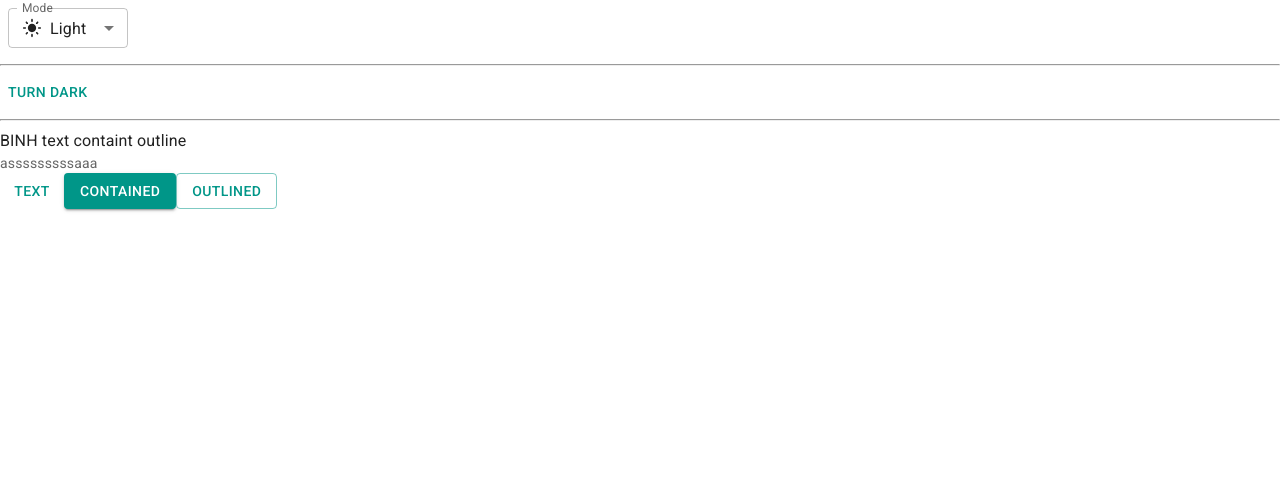
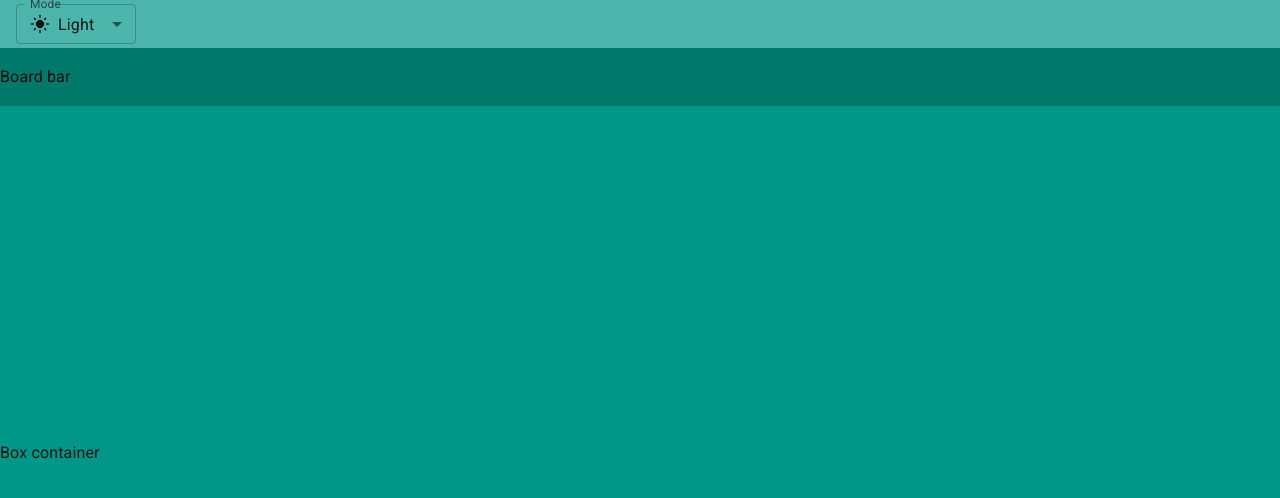
Before and after one commit to binhtdnd/trello-web2, a React (Vite) app: page / in a window 1280 px wide. Shown: the top 498 px of the page. Built offline with nearby package versions, Linux system fonts and the light colour scheme.

Commit message:
phan chia AppBar BoardBar Content / them bien Treloo:  ben theme

```diff
--- a/index.html
+++ b/index.html
@@ -4,7 +4,7 @@
     <meta charset="UTF-8" />
     <link rel="icon" type="image/svg+xml" href="/vite.svg" />
     <meta name="viewport" content="width=device-width, initial-scale=1.0" />
-    <title>Vite + React</title>
+    <title>Trello Alice</title>
 
     <link rel="stylesheet" href="https://fonts.googleapis.com/css?family=Roboto:300,400,500,700&display=swap" />
 
--- a/src/App.jsx
+++ b/src/App.jsx
@@ -1,7 +1,3 @@
-import Button from '@mui/material/Button'
-
-import  Typography  from '@mui/material/Typography'
-
 import {
   useColorScheme
 } from '@mui/material/styles'
@@ -13,6 +9,8 @@ import Box from '@mui/material/Box';
 import LightModeIcon from '@mui/icons-material/LightMode'
 import  DarkModeOutLinedIcon  from '@mui/icons-material/DarkModeOutlined'
 import  SettingsBrightnessIcon  from '@mui/icons-material/SettingsBrightness'
+import  Container  from '@mui/material/Container'
+import theme from './theme'
 
 function ModeSelect() {
   const { mode, setMode } = useColorScheme()
@@ -32,52 +30,66 @@ function ModeSelect() {
         onChange={handleChange}
       >
         <MenuItem value="light">
-          <div style={{display:'flex',alignItems:'center',gap:'8px'}}>
+          <Box sx={{display:'flex',alignItems:'center',gap:'8px'}}>
           <LightModeIcon fontSize='small'/>  Light
-          </div>
+          </Box>
         </MenuItem>
         <MenuItem value="dark">
           <Box sx={{display:'flex',alignItems:'center',gap:'8px'}}>
-            <DarkModeOutLinedIcon />  Dark
+            <DarkModeOutLinedIcon  fontSize='small'/>  Dark
           </Box>
         </MenuItem>
         <MenuItem value="system">
-        <div style={{display:'flex',alignItems:'center' ,gap:1}}>
+          <Box sx={{display:'flex',alignItems:'center',gap:'8px'}}>
           <SettingsBrightnessIcon fontSize='small'/>  System
-          </div>
+          </Box>
         </MenuItem>
       </Select>
     </FormControl>
   );
 }
 
-function ModeToggle() {
-  const { mode, setMode } = useColorScheme();
-  return (
-    <Button
-      onClick={() => {
-        setMode(mode === 'light' ? 'dark' : 'light');
-      }}
-    >
-      {mode === 'light' ? 'Turn dark' : 'Turn light'}
-    </Button>
-  );
-}
+
 
 function App() {
   return (
-    <>
-    <ModeSelect/>
-    <hr></hr>
-    <ModeToggle/>
-    <hr></hr>
-    <div>BINH text containt outline</div>
-      <Typography variant='body2' color="text.secondary">asssssssssaaa</Typography>
+    <Container disableGutters maxWidth={false} sx={{height:'100vh'}}>
 
-      <Button variant="text">Text</Button>
-      <Button variant="contained">Contained</Button>
-      <Button variant="outlined">Outlined</Button>
-    </>
+    <Box sx={{
+      backgroundColor:'primary.light',
+      width:'100%',
+      height:(theme)=>theme.trello.appBarHeight,
+      display:'flex',
+      alignItems:'center'
+    }}>
+
+
+      <ModeSelect/>
+    </Box>
+
+    <Box sx={{
+      backgroundColor:'primary.dark',
+      width:'100%',
+      height:(theme)=>theme.trello.boardBarHeight,
+      display:'flex',
+      alignItems:'center'
+    }}>
+
+
+      Board bar
+    </Box>
+
+    <Box sx={{
+      backgroundColor:'primary.main',
+      width:'100%',
+      height:`calc(100vh - ${theme.trello.appBarHeight} - ${theme.trello.boardBarHeight})`,
+      display:'flex',
+      alignItems:'center',
+
+    }}>
+      Box container
+    </Box>
+    </Container>
   )
 }
 
--- a/src/theme.js
+++ b/src/theme.js
@@ -1,23 +1,26 @@
 import { experimental_extendTheme as extendTheme } from '@mui/material/styles'
 import {teal,deepOrange,cyan,orange}from '@mui/material/colors'
 
-// Create a theme instance.
 const theme = extendTheme({
-    colorSchemes: {
+  trello:{
+    appBarHeight:'48px',
+    boardBarHeight:'58px'
+  },
+  colorSchemes: {
       light: {
         palette: {
           primary: teal,
           secondary:deepOrange
-
         },
+        spacing:(factor)=>`${1*factor}rem`
       },
       dark: {
         palette: {
           primary: cyan,
           secondary:orange
-
         },
-      },
+        spacing:(factor)=>`${1*factor}rem`
+      }
     }
     // ...other properties
   })
```
